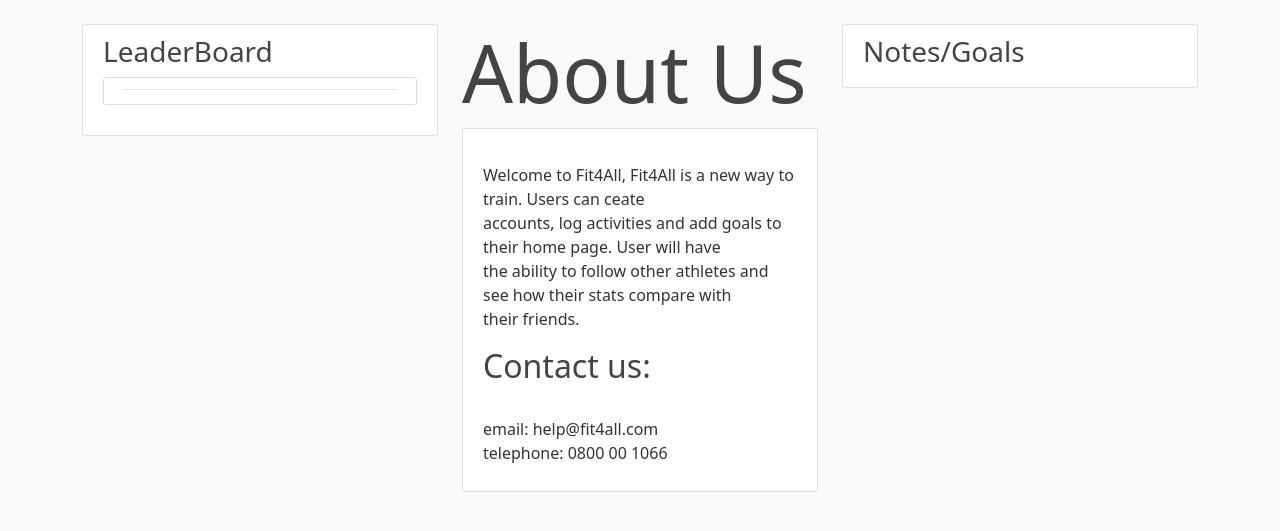
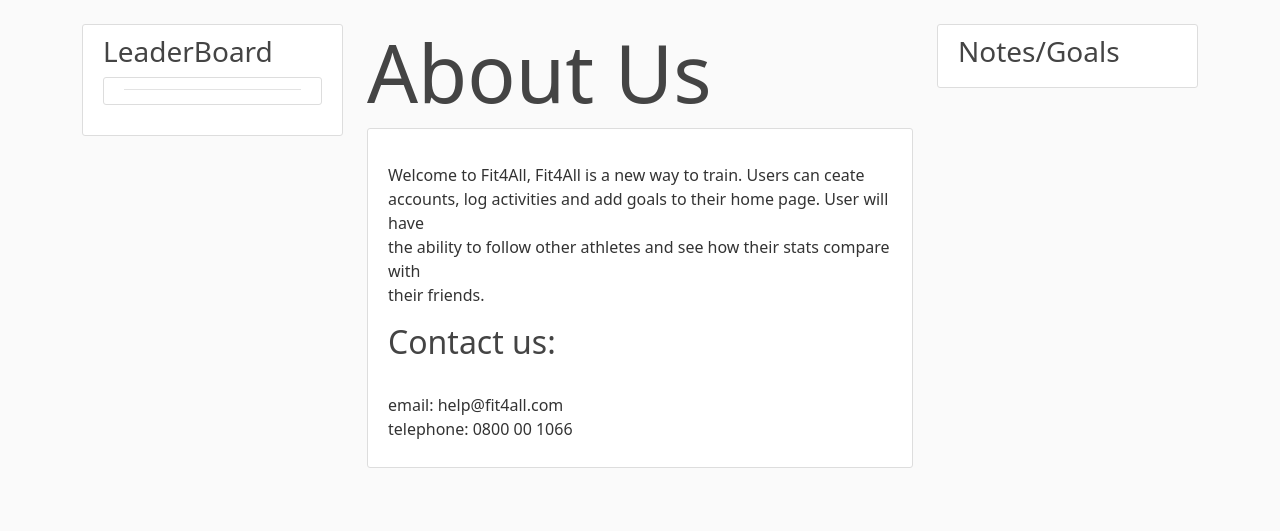
Before and after one commit to lewisstevenmackenzie/Glen-Lyon-Group-Project, a Flask app: page /about in a window 1280 px wide. Shown: the part 56-587 px from the top of the page. Run offline with Flask 2, Linux system fonts and the light colour scheme.

Commit message:
column adjust

```diff
--- a/fit4all/templates/layout.html
+++ b/fit4all/templates/layout.html
@@ -88,7 +88,7 @@
         </div>
 
 
-        <div class="col-md-4">
+        <div class="col-6">
           {% with messages = get_flashed_messages(with_categories=true) %} {% if
           messages %} {% for category, message in messages %}
           <div class="alert alert-{{ category }}">{{ message }}</div>
```
